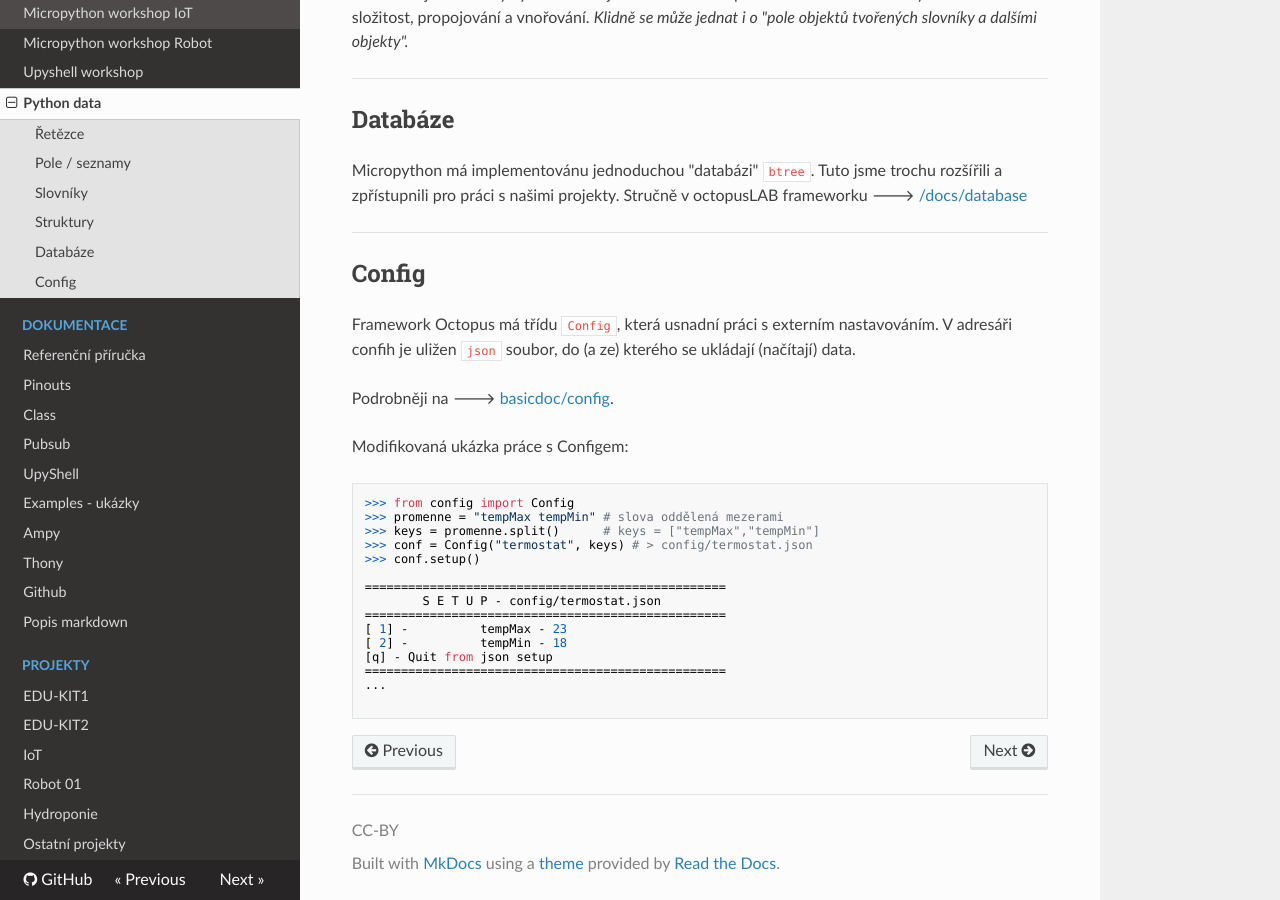
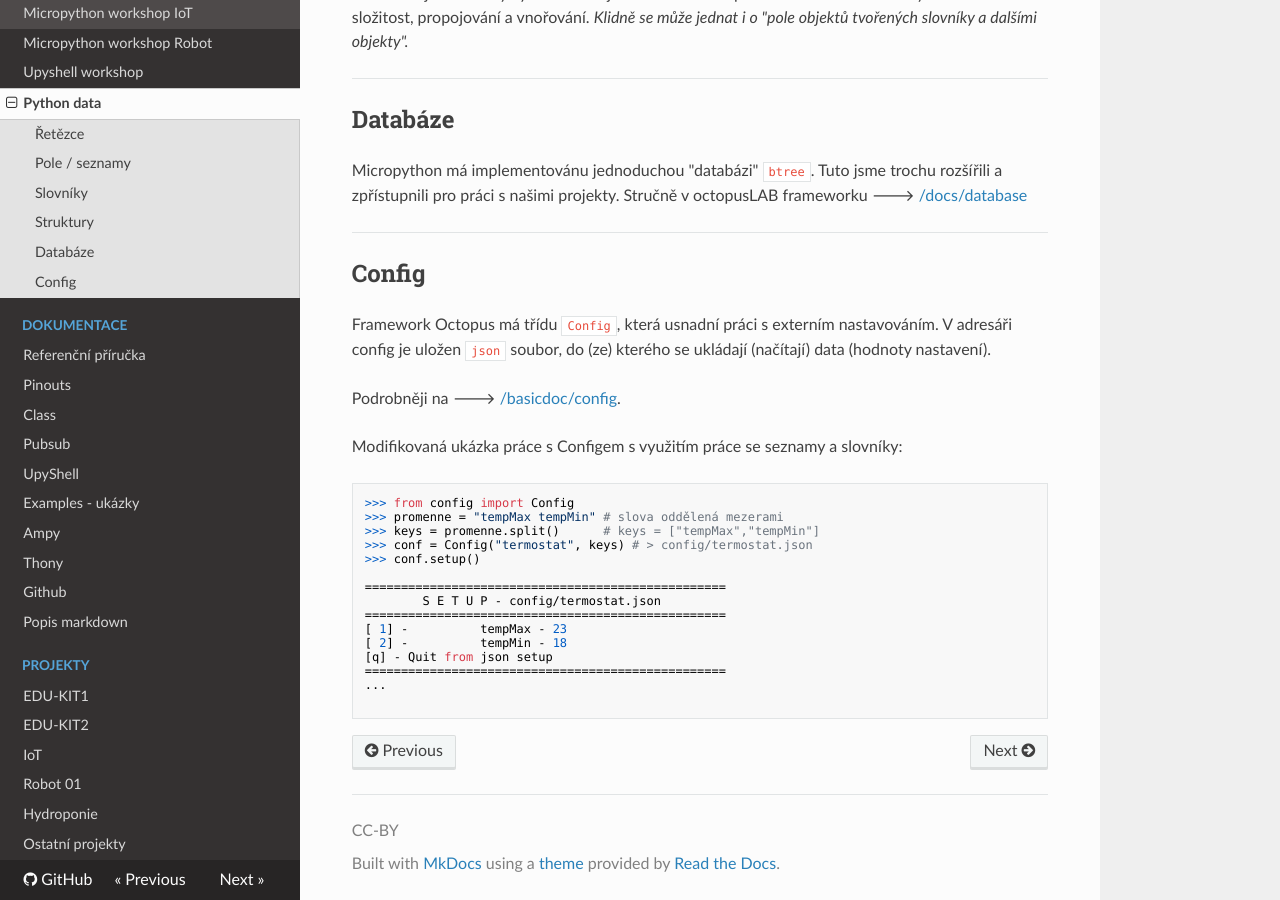
Before and after one commit to octopuslab-cz/docs_octopuslab_cz, an MkDocs documentation site: the page built from docs/ws-python-data.md, in a window 1280 px wide and 900 px high, scrolled down 1660 px. Built offline with MkDocs 1.6.1, drawn with Linux system fonts in a browser that asks for light colours; nearby versions of some CDN libraries.

Commit message:
typo /link

````diff
--- a/docs/ws-python-data.md
+++ b/docs/ws-python-data.md
@@ -105,11 +105,11 @@ Stručně v octopusLAB frameworku 🡒 [/docs/database](/basicdoc/#database)
 ## Config
 
 Framework Octopus má třídu `Config`, která usnadní práci s externím nastavováním.
-V adresáři confih je uližen `json` soubor, do (a ze) kterého se ukládají (načítají) data.
+V adresáři config je uložen `json` soubor, do (ze) kterého se ukládají (načítají) data (hodnoty nastavení).
 
-Podrobněji na 🡒 [basicdoc/config](/basicdoc/#config).
+Podrobněji na 🡒 [/basicdoc/config](/basicdoc/#config).
 
-Modifikovaná ukázka práce s Configem:
+Modifikovaná ukázka práce s Configem s využitím práce se seznamy a slovníky:
 
 ```python
 >>> from config import Config
````
Also changed, not shown: docs/basicdoc.md (+1 -1 lines).
